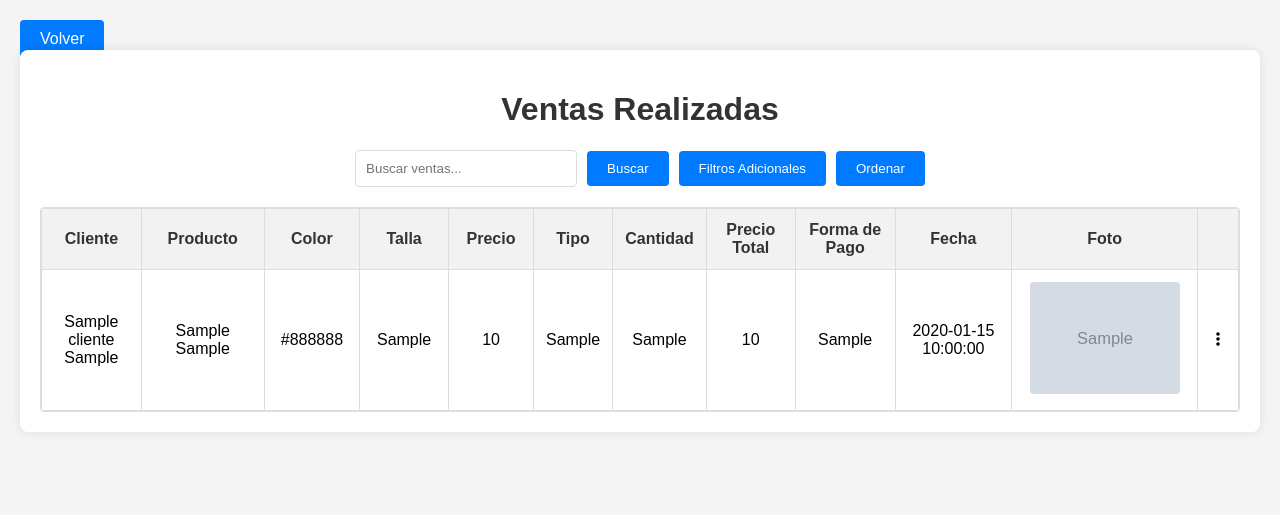
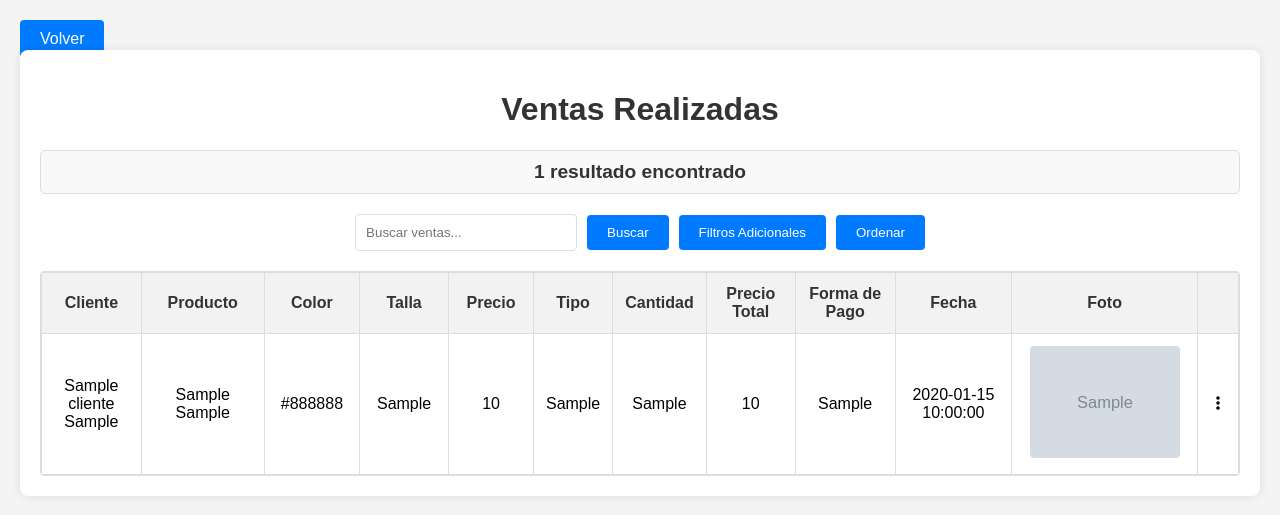
Before and after one commit to Roberto9080/repositorio_py, a Flask app: page /ventas/see_ventas in a window 1280 px wide. Shown: the top 515 px of the page. Run offline with Flask 3, Linux system fonts and the light colour scheme; the visitor is signed in with stand-in values (Sample User, id 1); tables that the repository leaves empty or names only in its code hold one stand-in row (values such as "Sample post"); grey boxes marked "Sample" are stand-in pictures.

Commit message:
agregando la funcion de ver los resultados a ventas

```diff
--- a/modulos/ventas.py
+++ b/modulos/ventas.py
@@ -170,9 +170,10 @@ def see_ventas():
     cursor.execute(query, tuple(params))
     ventas = cursor.fetchall()
     cursor.close()
+    ventas_count = len(ventas)
     conexion.close()
 
-    return render_template('see_ventas.html', ventas=ventas, search_query=search_query, order_by=order_by, filters=filters)
+    return render_template('see_ventas.html', ventas=ventas, search_query=search_query, order_by=order_by, filters=filters, ventas_count=ventas_count)
 
 
 @ventas_bp.route('/delete_venta/<int:venta_id>', methods=['POST'])
--- a/static/styles_see_ventas.css
+++ b/static/styles_see_ventas.css
@@ -362,3 +362,15 @@ img {
 #order-options .fa-arrow-up, #order-options .fa-arrow-down {
     margin-left: 8px;
 }
+/* Agrega estos estilos al final del archivo */
+.results-message {
+    font-size: 1.2em;
+    font-weight: bold;
+    color: #333; /* Color del texto */
+    margin: 20px 0; /* Espacio arriba y abajo del mensaje */
+    padding: 10px;
+    border: 1px solid #ddd; /* Borde alrededor del mensaje */
+    border-radius: 5px; /* Bordes redondeados */
+    background-color: #f9f9f9; /* Fondo del mensaje */
+    text-align: center; /* Centrar el texto */
+}
--- a/templates/see_ventas.html
+++ b/templates/see_ventas.html
@@ -14,6 +14,10 @@
     <a href="{{ url_for('dashboard') }}" class="button back-button">Volver</a>
     <div class="container">
         <h1>Ventas Realizadas</h1>
+         <!-- Mensaje de número de resultados encontrados -->
+         <p class="results-message">{{ ventas_count }} resultado{% if ventas_count != 1 %}s{% endif %} encontrado{% if ventas_count != 1 %}s{% endif %}</p>
+
+
         {% with messages = get_flashed_messages(with_categories=True) %}
           {% if messages %}
           <div class="flash-messages">
```
